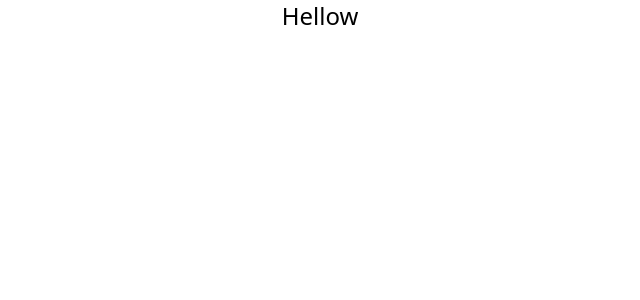
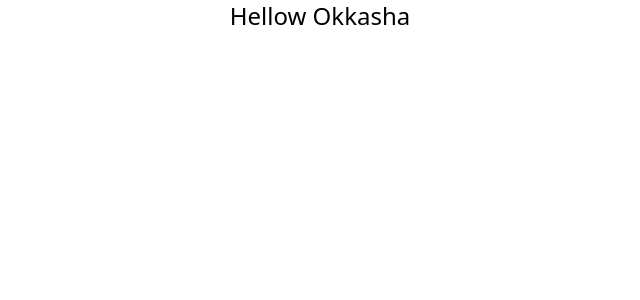
Before and after one commit to OkkashaAlly/react-typescript, a React (Vite) app: page / in a window 1280 px wide. Shown: the top 300 px of the page, without its empty margins (320-960 px from the left). Built offline with nearby package versions, Linux system fonts and the light colour scheme.

Commit message:
COMPONENTS: Basic prop types

```diff
--- a/src/App.tsx
+++ b/src/App.tsx
@@ -1,5 +1,11 @@
+import Greet from "./components/Greet";
+
 function App() {
-  return <div className="text-2xl text-center">Hellow</div>;
+  return (
+    <div className="text-2xl flex justify-center">
+      <Greet name={"Okkasha"} />
+    </div>
+  );
 }
 
 export default App;
--- /dev/null
+++ b/src/components/Greet.tsx
@@ -0,0 +1,9 @@
+type propType = {
+  name: string;
+};
+
+const Greet = (props: propType) => {
+  return <div>Hellow {props.name}</div>;
+};
+
+export default Greet;
```
